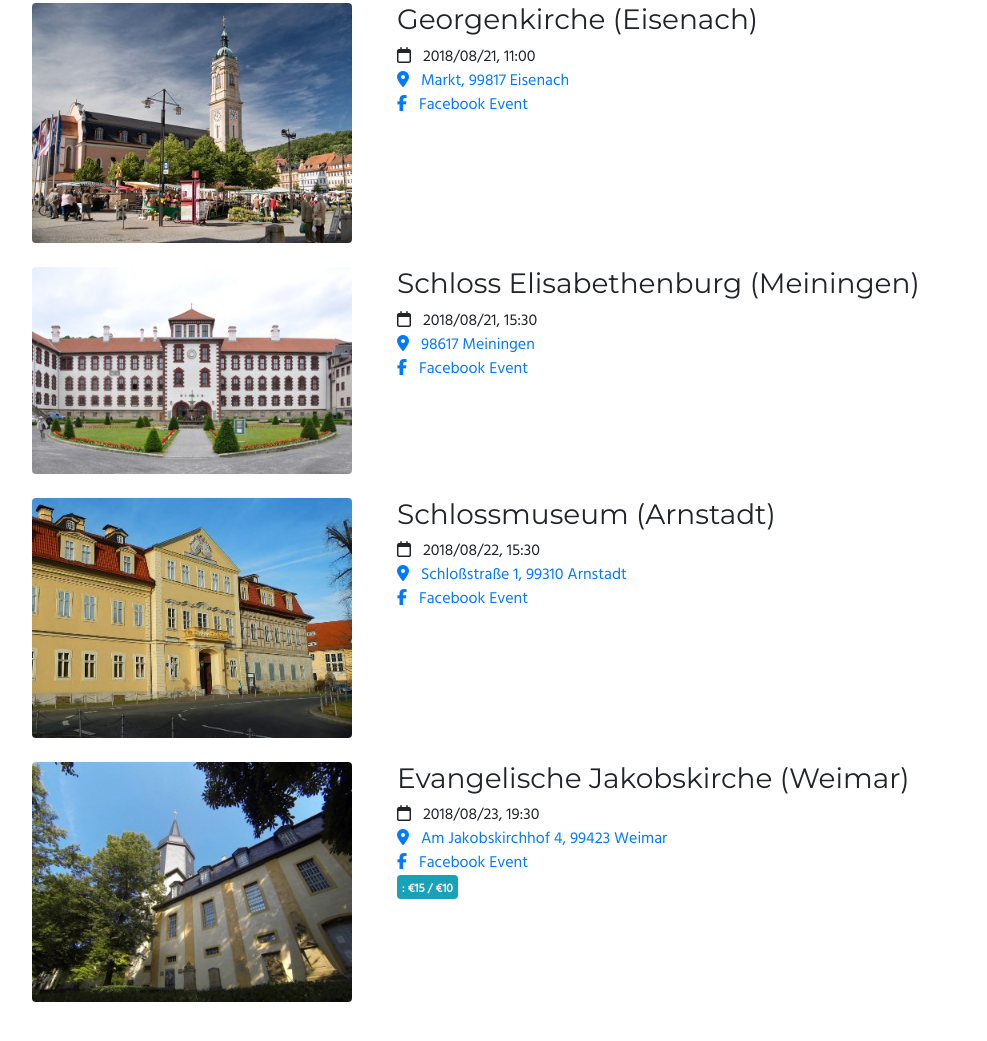
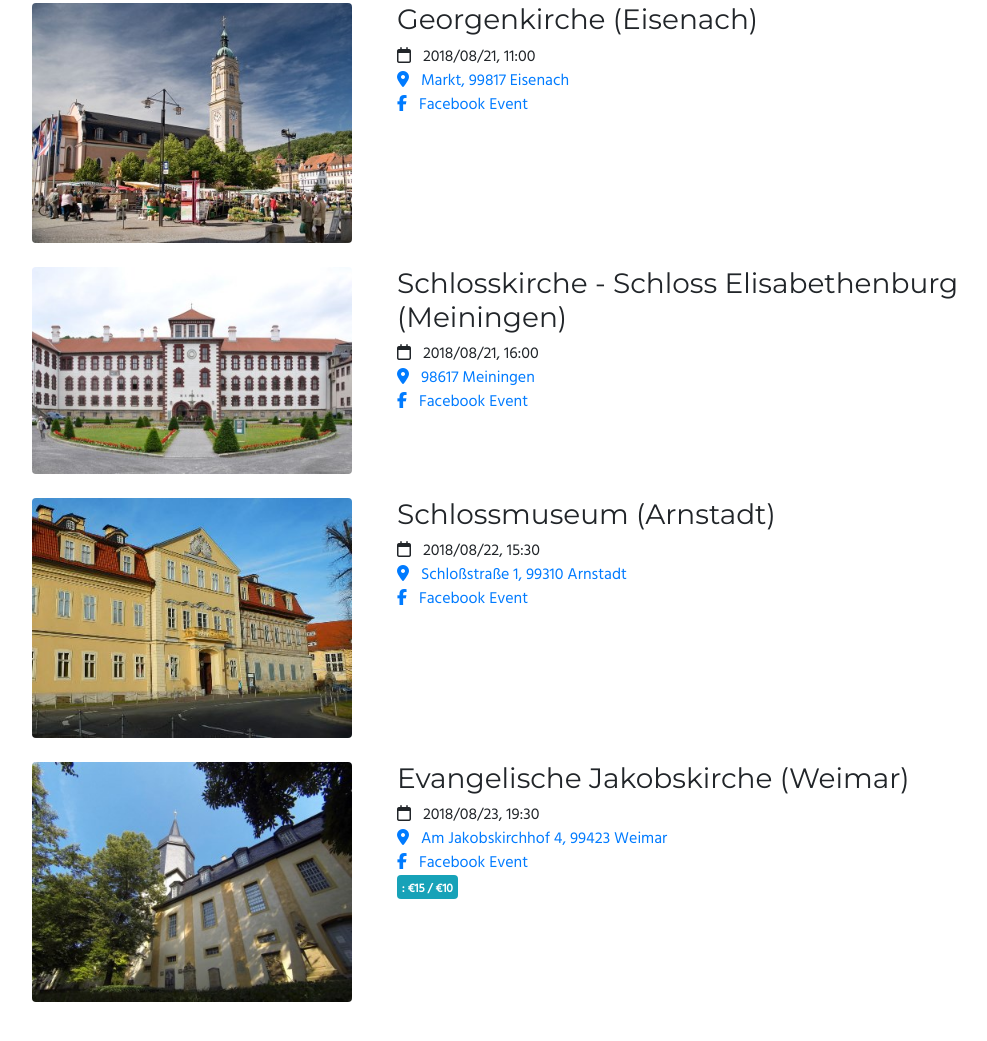
Before and after one commit to gandreadis/imgtour.de, a website: page src/index.html in a window 1280 px wide. Shown: the part 1736-2777 px from the top of the page, without its empty margins (68-1055 px from the left). Drawn offline with nearby package versions, Linux system fonts and the light colour scheme; some packages are replaced by stand-ins of ours.

Commit message:
Update Meiningen concert data

```diff
--- a/src/index.html
+++ b/src/index.html
@@ -144,10 +144,10 @@
                 </div>
             </div>
             <div class="col-md-8 col-12">
-                <h3>Schloss Elisabethenburg (Meiningen)</h3>
+                <h3>Schlosskirche - Schloss Elisabethenburg (Meiningen)</h3>
                 <div>
                     <span class="fa fa-calendar-o mr-2"></span>
-                    2018/08/21, 15:30
+                    2018/08/21, 16:00
                 </div>
                 <div>
                     <a href="https://goo.gl/maps/GsB8geFZgux">
```
